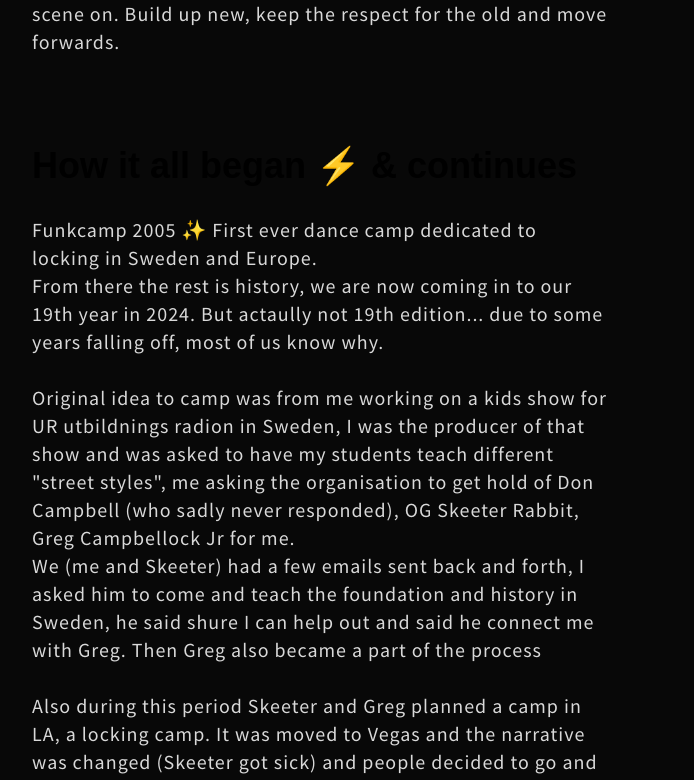
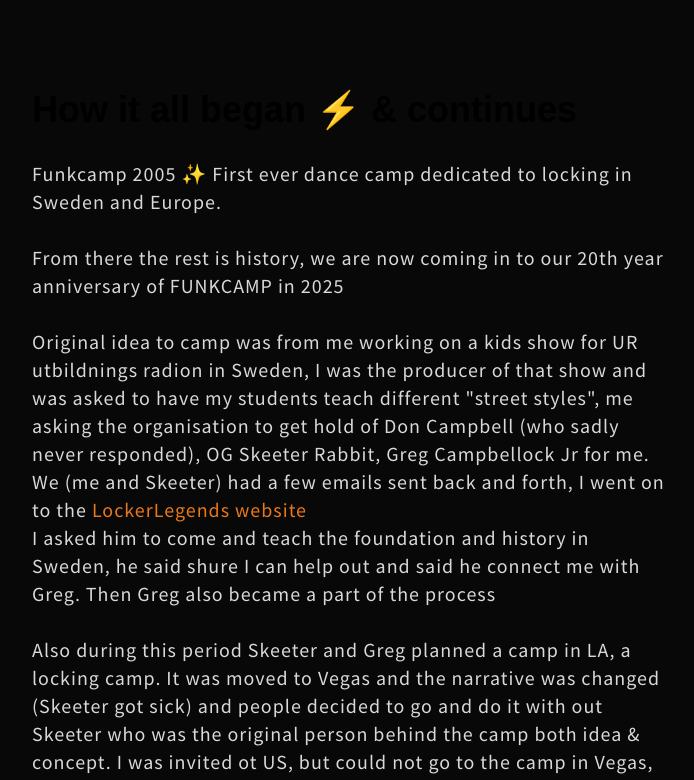
Before and after one commit to FunkSwe/locking, a React (Vite) app: page /funkcamp/about in a window 1280 px wide. Shown: the part 830-1610 px from the top of the page, without its empty margins (288-982 px from the left). Built offline with nearby package versions, Linux system fonts and the light colour scheme; no server answers; a web font is replaced by a local one; what prettier-plugin-tailwindcss would draw is missing.

Commit message:
about page text fix

```diff
--- a/src/pages/About/index.jsx
+++ b/src/pages/About/index.jsx
@@ -52,11 +52,14 @@
         >
           Funkcamp 2025 20th Anniversary
         </motion.h2>
-        <motion.p className='max-w-xl pt-8 text-lg leading-7 md:text-xl'
+        <motion.p
+          className='max-w-4xl pt-8 text-lg leading-7 md:text-xl'
           initial={{ opacity: 0 }}
           animate={{ opacity: 1 }}
           transition={{ duration: 1.6, delay: 1.6 }}
-          > Next year it will be 20 years ago since the first camp
+        >
+          {' '}
+          Next year it will be 20 years ago since the first camp
           <br />
           The goal has always been to connect the pioneers with the younger
           generation, I started it with this in mind, I wanted to learn from the
@@ -85,7 +88,7 @@
           How it all began ⚡️ & continues
         </motion.h2>
         <motion.p
-          className='max-w-xl pt-8 text-lg leading-7 md:text-xl'
+          className='max-w-4xl pt-8 text-lg leading-7 md:text-xl'
           initial={{ opacity: 0 }}
           animate={{ opacity: 1 }}
           transition={{ duration: 1.6, delay: 1.6 }}
@@ -93,9 +96,9 @@
           Funkcamp 2005 ✨ First ever dance camp dedicated to locking in Sweden
           and Europe.
           <br />
-          From there the rest is history, we are now coming in to our 19th year
-          in 2024. But actaully not 19th edition... due to some years falling
-          off, most of us know why.
+          <br />
+          From there the rest is history, we are now coming in to our 20th year
+          anniversary of FUNKCAMP in 2025
           <br />
           <br />
           Original idea to camp was from me working on a kids show for UR
@@ -104,10 +107,19 @@
           the organisation to get hold of Don Campbell (who sadly never
           responded), OG Skeeter Rabbit, Greg Campbellock Jr for me.
           <br />
-          We (me and Skeeter) had a few emails sent back and forth, I asked him
-          to come and teach the foundation and history in Sweden, he said shure
-          I can help out and said he connect me with Greg. Then Greg also became
-          a part of the process
+          We (me and Skeeter) had a few emails sent back and forth, I went on to
+          the{' '}
+          <a
+            style={{ color: '#ea781a' }}
+            href='https://lockerlegends.net'
+            target='_blank'
+          >
+            LockerLegends website{' '}
+          </a>{' '}
+          <br />
+          I asked him to come and teach the foundation and history in Sweden, he
+          said shure I can help out and said he connect me with Greg. Then Greg
+          also became a part of the process
           <br />
           <br />
           Also during this period Skeeter and Greg planned a camp in LA, a
@@ -119,15 +131,16 @@
           <br />
           <br />
           The same year we decided to do the funkcamp in Sweden. Bringing the
-          OG's so that our kids could learn directly from the source. With the
-          help of OG Skeeter Rabbit & Greg Campbellock Jr, we put the ideas
-          together and set the plans in motion for what was to become FUNKCAMP
-          (sweden) This lighted a spark amongst many younger lockers and a
-          groups like funky 4 brothers was formed from this spark! And supported
-          by many of the OG's.
+          OG's so that the kids here in Sweden could learn directly from the
+          source. <br />
+          With the help of OG Skeeter Rabbit & Greg Campbellock Jr, we put the
+          ideas together and set the plans in motion for what was to become
+          FUNKCAMP (sweden) This lighted a spark amongst many younger lockers
+          and a groups like funky 4 brothers was formed from this spark! And
+          supported by many of the OG's.
           <br />
         </motion.p>
-        <p className='max-w-xl pt-8 text-lg leading-7 md:text-xl'>
+        <p className='max-w-4xl pt-8 text-lg leading-7 md:text-xl'>
           The past "soon" 20 years has been remarkable, learning from the
           pioneers, connecting the youth and future lockers to the pioneers and
           to be able to learn from some of the sources directly has been an
```
